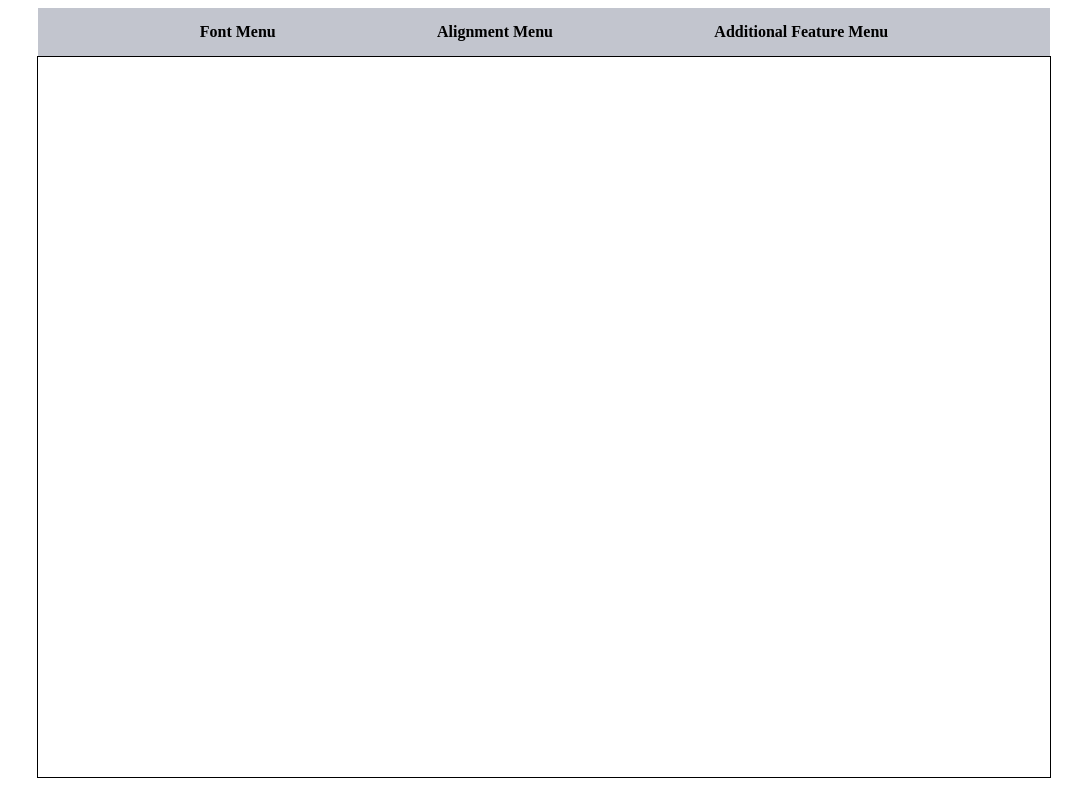
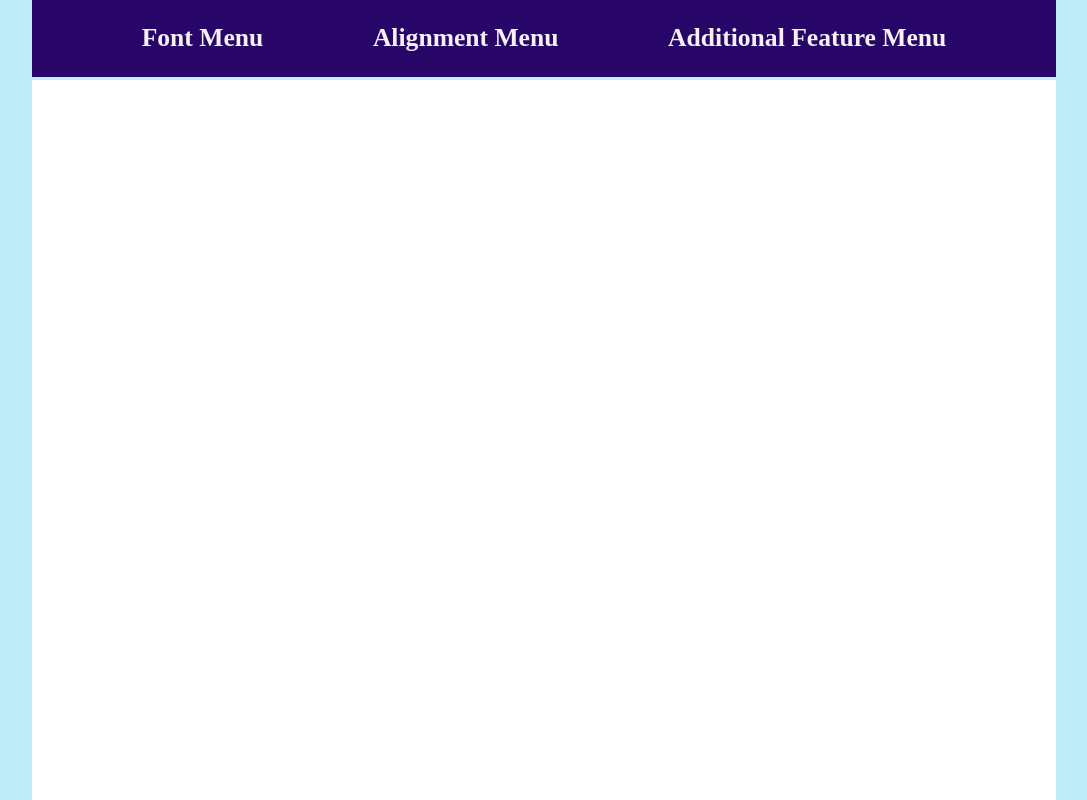
Before and after one commit to IshantL/SchoolZo_HTML_Project1, a plain HTML site: page index.html in a window 1280 px wide. Shown: the whole page, without its empty margins (96-1183 px from the left). Drawn offline with Linux system fonts and the light colour scheme.

Commit message:
Enhances UI

```diff
--- a/style.css
+++ b/style.css
@@ -1,31 +1,41 @@
+*
+{
+    font-size: clamp(12px, 2vw, 4rem);
+    padding: 0;
+    margin: 0;
+    box-sizing:border-box;
 
+}
+
+body{
+    background:rgb(192, 236, 250) ;
+}
 
 .textArea{
     display: flex;
     align-items: center;
     justify-content: center;
 }
+
     .menuBar{
-        margin-left: 10%;
         width: 80%;
         height: 3rem;
+        margin: auto;
         display: flex;
-        background-color: rgb(194, 197, 206);
-        color: rgb(0, 0, 0);
+        background-color: rgb(40, 6, 104);
+        color: rgb(243, 241, 241);
         align-items: center;
         justify-content:space-evenly;
         font-weight: 600;
-
-
+        cursor:default;
+        }
+    .menuBar :hover {
+        opacity: 50%;
     }
-    /* .menuBar :hover {
-
-        background-color: white;
-
-    } */
 .textEditor{
+    margin-top: 3px;
     min-width: 80%;
     height: 90vh;
-    border: 1px solid black;
+    background: #ffff;
 
 }
```
Also changed, not shown: index.html (+2 -0 lines).
